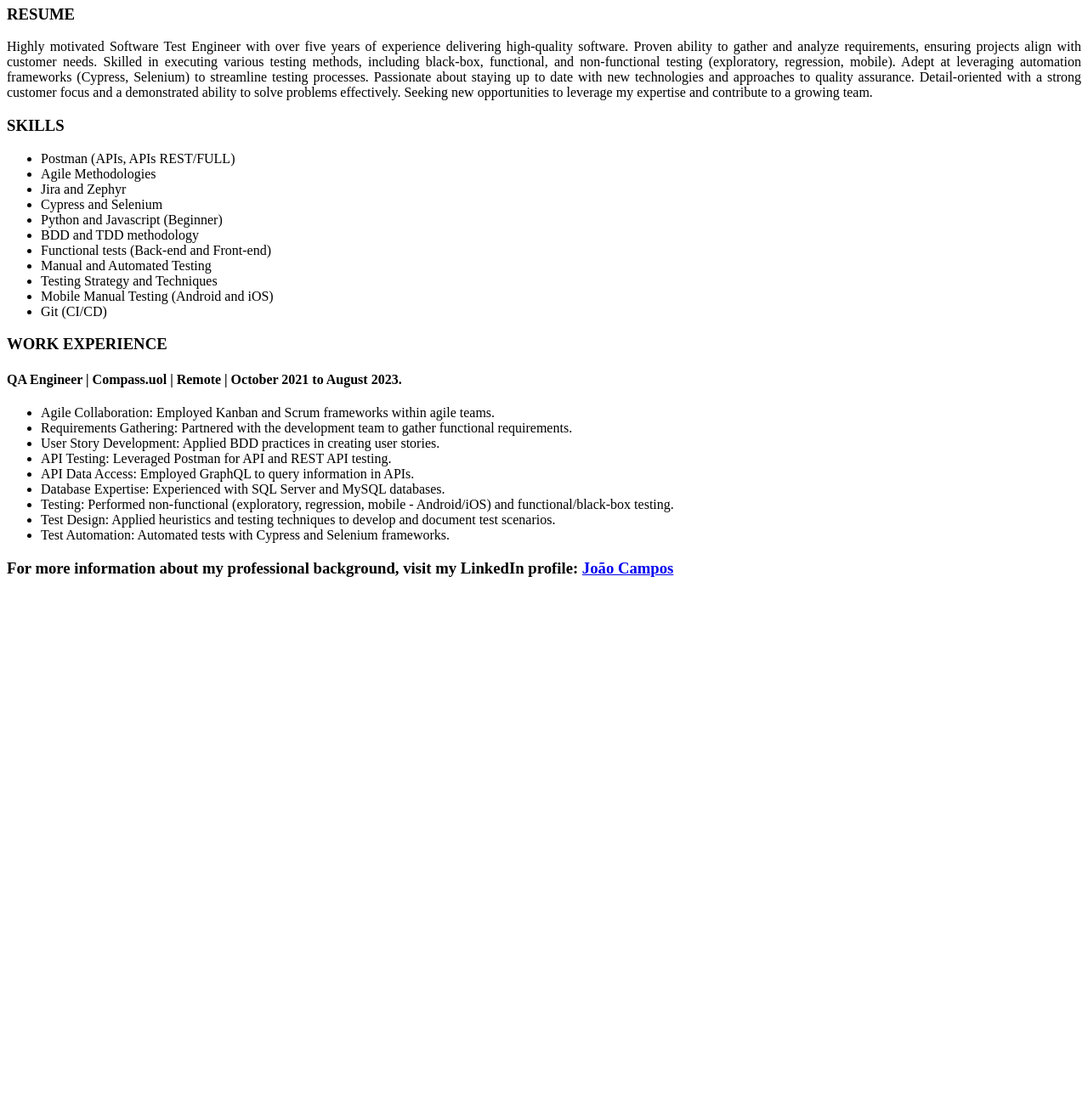
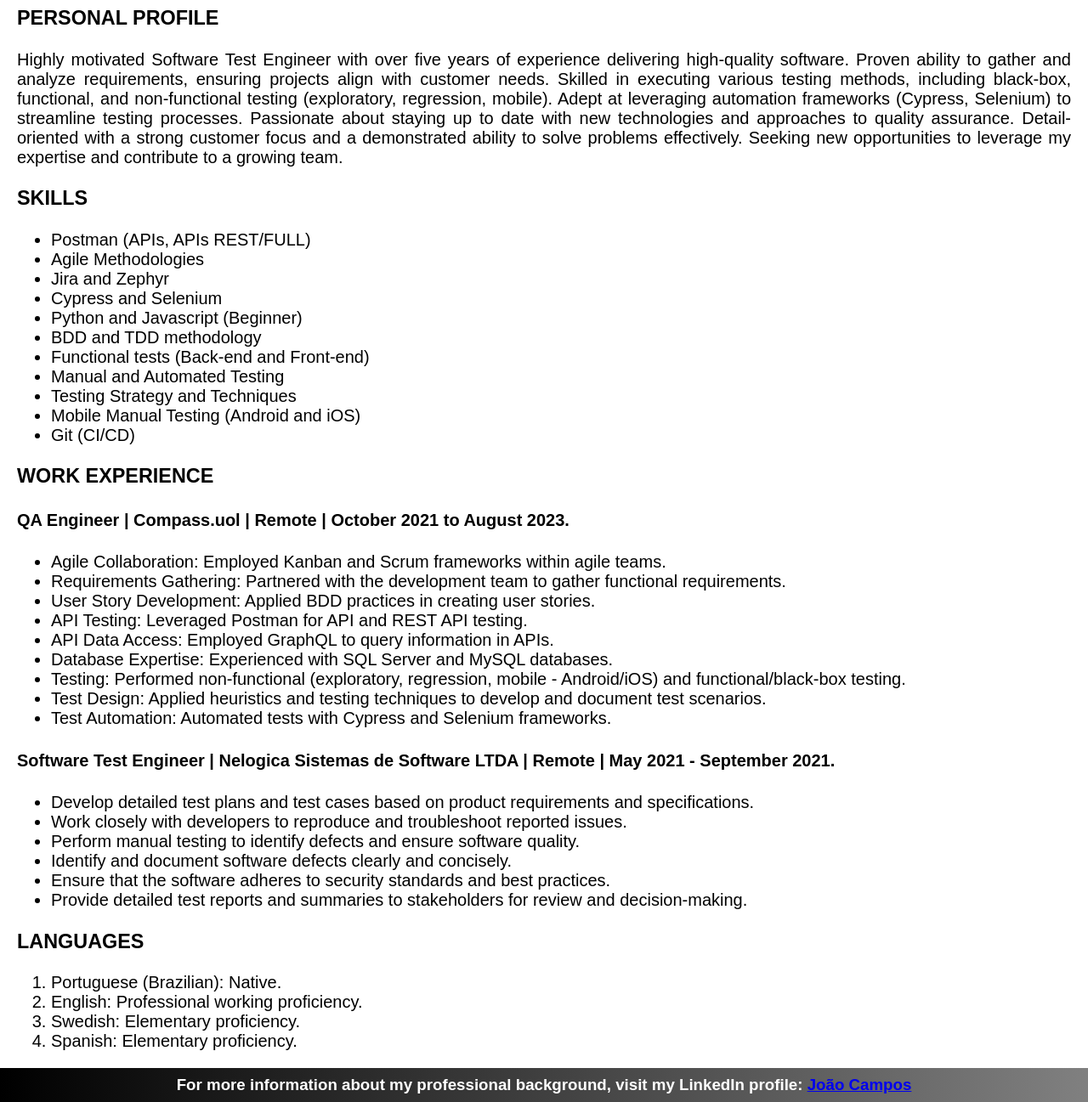
Before and after one commit to camposjoaoc/front_end_course, a plain HTML site: page index.html in a window 1280 px wide. Shown: the part 115-1412 px from the top of the page at 85% size. Before the commit the page ends 813 px from the top, so only its background shows below. Drawn offline with Linux system fonts and the light colour scheme.

Commit message:
Updating the code according to the new class material and adding new CSS lines.

```diff
--- a/index.html
+++ b/index.html
@@ -8,14 +8,14 @@
     <link rel="stylesheet" href="styles/style.css">
 </head>
 
-<body>
-    <div class="center"><!--DIV 1 - Informations about name and currently position-->
-        <h1>João Canabarro Campos</h1>
-        <h3>Software Test and QA Engineer</h3>
+<body class="general-style">
+    <div class="name-title"><!--DIV 1 - Informations about name and currently position-->
+        <h1>JOÃO CAMPOS</h1>
+        <h2>Software Test and QA Engineer</h2>
     </div><!--End of DIV 1-->
-
-    <div class="justify"> <!--DIV 2 -Short Resume about me-->
-        <h3>RESUME</h3>
+    <div class="personal-profile"> <!--DIV 2 -Short Resume about me-->
+        <section id="profile">
+            <h3>PERSONAL PROFILE</h3>
             <p>Highly motivated Software Test Engineer with over five years
                 of experience delivering high-quality software. Proven ability
                 to gather and analyze requirements, ensuring projects align with
@@ -28,9 +28,10 @@
                 focus and a demonstrated ability to solve problems effectively.
                 Seeking new opportunities to leverage my expertise and contribute to a growing team.
             </p>
+        </section>
     </div><!--End of DIV 2-->
-
     <div><!--DIV 3 - Skills-->
+        <section id="skills-list">
             <h3>SKILLS</h3>
             <ul> <!--List of Skills-->
                 <li>Postman (APIs, APIs REST/FULL)</li>
@@ -45,12 +46,13 @@
                 <li>Mobile Manual Testing (Android and iOS)</li>
                 <li>Git (CI/CD)</li>
             </ul>
+        </section>
     </div><!--End of DIV 3-->
-
     <div><!--DIV 4 - Work Experience-->
+        <section id="work-experience">
             <h3>WORK EXPERIENCE</h3>
-        <h4>QA Engineer | Compass.uol | Remote | October 2021 to August 2023.</h4>
-        <ul>
+            <h4>QA Engineer | Compass.uol | Remote | October 2021 to August 2023.</h4> <!--Experience Title-->
+            <ul><!--Details list-->
                 <li>Agile Collaboration: Employed Kanban and Scrum frameworks within agile teams.</li>
                 <li>Requirements Gathering: Partnered with the development team to gather functional requirements.</li>
                 <li>User Story Development: Applied BDD practices in creating user stories.</li>
@@ -61,10 +63,34 @@
                     functional/black-box testing.</li>
                 <li>Test Design: Applied heuristics and testing techniques to develop and document test scenarios.</li>
                 <li>Test Automation: Automated tests with Cypress and Selenium frameworks.</li>
-        </ul>
+            </ul><!-- End-Details list-->
+            <h4>Software Test Engineer | Nelogica Sistemas de Software LTDA | Remote | May 2021 - September 2021.</h4>
+            <!--Experience Title-->
+            <ul><!--Details list-->
+                <li>Develop detailed test plans and test cases based on product requirements and specifications.</li>
+                <li>Work closely with developers to reproduce and troubleshoot reported issues.</li>
+                <li>Perform manual testing to identify defects and ensure software quality.</li>
+                <li>Identify and document software defects clearly and concisely.</li>
+                <li>Ensure that the software adheres to security standards and best practices.</li>
+                <li>Provide detailed test reports and summaries to stakeholders for review and decision-making.</li>
+            </ul><!-- End-Details list-->
+        </section>
+    </div><!--End of DIV 4-->
+    <div><!--DIV 5 - Languages-->
+        <section id="languages">
+            <h3>LANGUAGES</h3>
+            <ol>
+                <li>Portuguese (Brazilian): Native.</li>
+                <li>English: Professional working proficiency.</li>
+                <li>Swedish: Elementary proficiency.</li>
+                <li>Spanish: Elementary proficiency.</li>
+            </ol>
+        </section>
+    </div><!--End of DIV 5-->
+    <footer class="footer-style">
         <h3>For more information about my professional background, visit my LinkedIn profile: <a
                 href="https://www.linkedin.com/in/joaoccampos/">João Campos</a>
         </h3>
-    </div><!--End of DIV 4-->
+    </footer>
 </body>
 </html>
--- a/styles/style.css
+++ b/styles/style.css
@@ -1,7 +1,46 @@
-.center {
-    text-align: center;
+body {
+    margin: 0;
 }
 
-.justify {
+body div {
+    margin-top: 5px;
+    margin-left: 20px;
+    margin-bottom: 5px;
+    margin-right: 20px;
+}
+.general-style {
+    font-family: Arial;
+}
+.name-title {
+    text-align: center;
+    font-family: Arial;
+    color: white;
+    margin: 0;
+    padding: 2px;
+    height: 12vh;
+    display: block;
+    justify-content: center;
+    align-items: center;
+    background: linear-gradient(to right, black, gray);
+}
+
+.personal-profile {
     text-align: justify;
+    font-size: 20px;
 }
+
+#profile, #skills-list, #work-experience, #languages{
+    font-size: 20px;
+}
+
+.footer-style {
+    font-family: Arial;
+    color: white;
+    margin: 0;
+    padding: 0;
+    height: 5vh;
+    display: flex;
+    justify-content: center;
+    align-items: center;
+    background: linear-gradient(to right, black, gray);
+}
```
Lines whose indentation alone changed are shown as unchanged.
